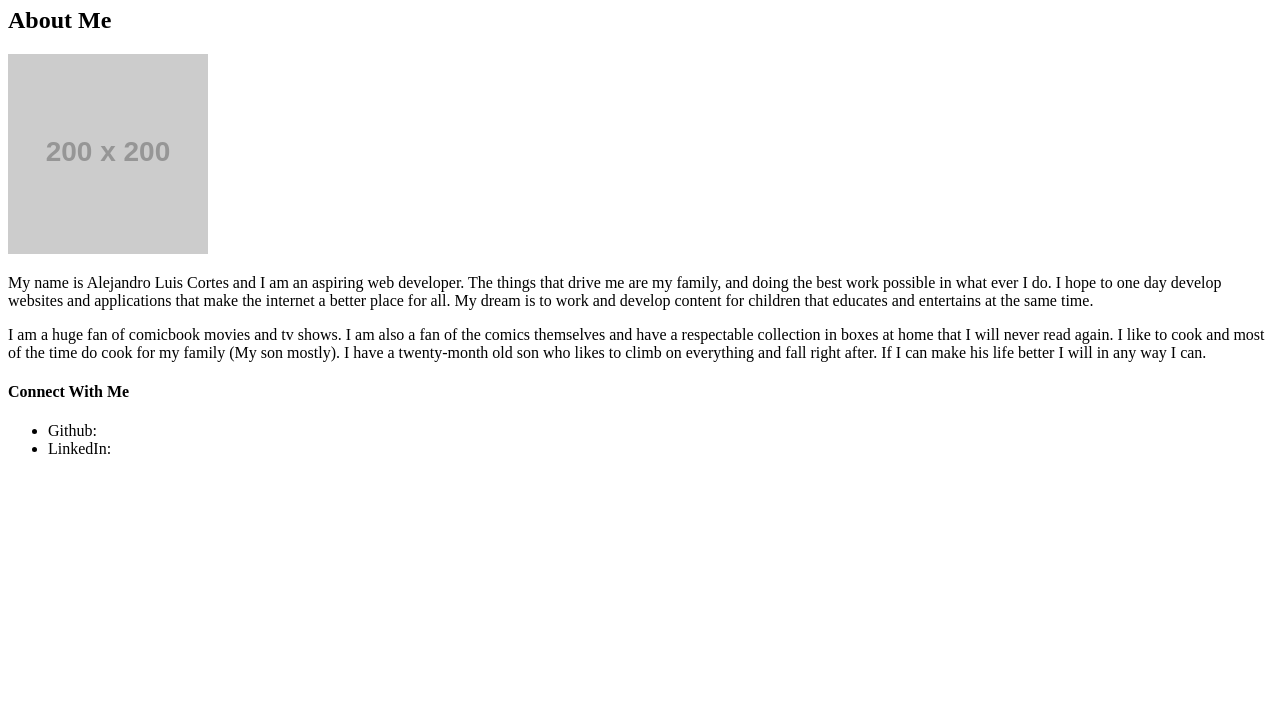
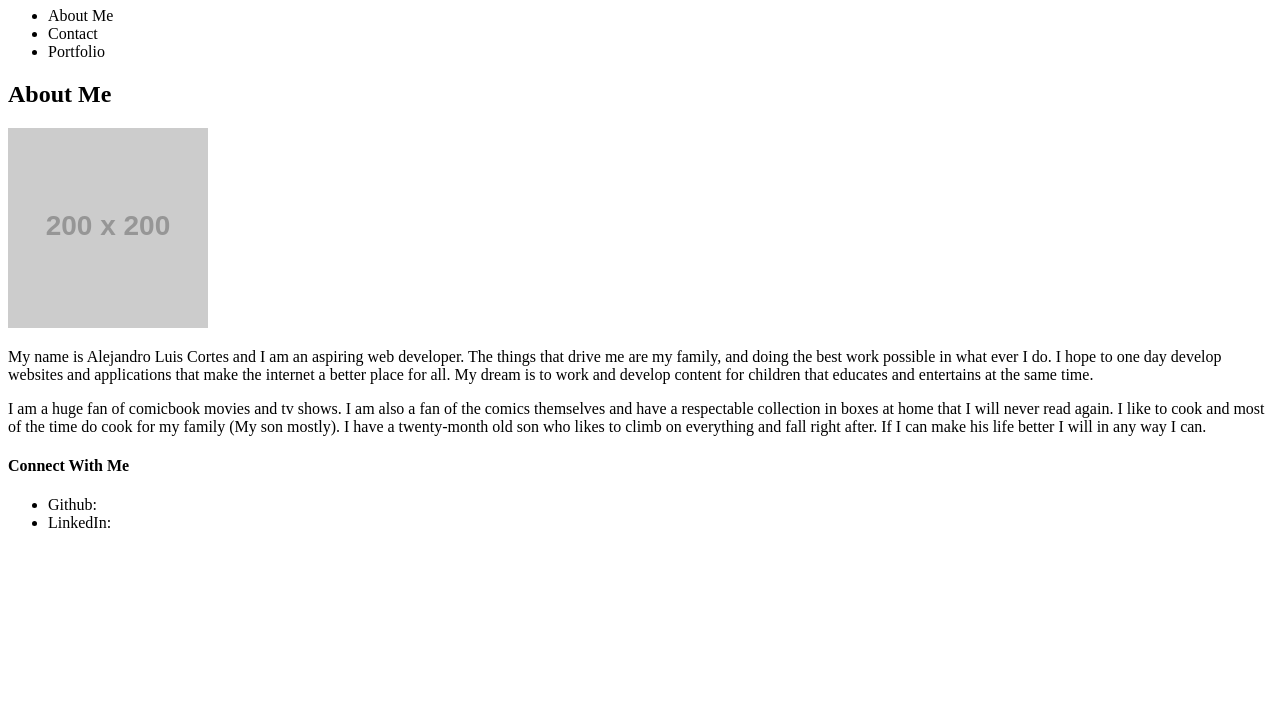
Before and after one commit to alexlcortes/Basic-Portfolio, a plain HTML site: page index.html in a window 1280 px wide. Shown: the part 73-800 px from the top of the page. Drawn offline with Linux system fonts and the light colour scheme; files that its build step writes are made by us from their sources; placeholder pictures from the web are drawn by us.

Commit message:
fourth commit

```diff
--- a/index.html
+++ b/index.html
@@ -8,6 +8,11 @@
 	<body>
 		<header>
 			<h1>Alejandro Luis Cortes</h1>
+				<ul>
+					<li>About Me</li>
+					<li>Contact</li>
+					<li>Portfolio</li>
+				</ul>
 		</header>
 
 		<div class="container">
```
Also changed, not shown: contact.html (+5 -0 lines).
